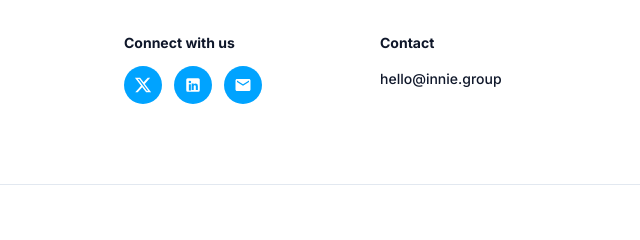
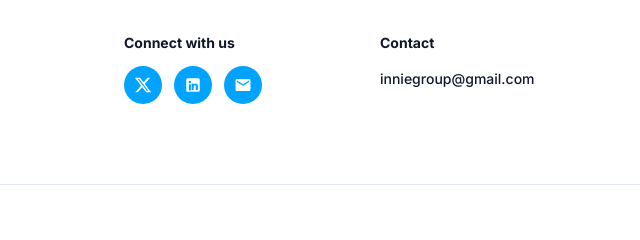
Before and after one commit to innie1/innie-website, a website: page about.html in a window 1280 px wide. Shown: the part 415-655 px from the top of the page, 0-640 px from the left. Drawn offline with Linux system fonts and the light colour scheme.

Commit message:
Update contact email to inniegroup@gmail.com with prefilled inquiry mailto template

```diff
--- a/about.html
+++ b/about.html
@@ -56,7 +56,7 @@
                 </svg>
               </a>
               <!-- Email -->
-              <a class="social-icon-btn" href="mailto:hello@innie.group" aria-label="Email">
+              <a class="social-icon-btn" href="mailto:inniegroup@gmail.com?subject=Inquiry%20for%20INNIE%20Group&body=Hi%20INNIE%20Group%20team%2C%0A%0AI%20am%20reaching%20out%20regarding%3A%0A%0A-%20Name%3A%20%0A-%20Company%2FProject%20(optional)%3A%20%0A-%20Message%3A%20%0A%0ABest%20regards%2C" aria-label="Email inniegroup@gmail.com">
                 <svg viewBox="0 0 24 24">
                   <path d="M20 4H4c-1.1 0-1.99.9-1.99 2L2 18c0 1.1.9 2 2 2h16c1.1 0 2-.9 2-2V6c0-1.1-.9-2-2-2zm0 4l-8 5-8-5V6l8 5 8-5v2z"/>
                 </svg>
@@ -66,7 +66,7 @@
 
           <div class="contact-subcol">
             <h4 class="contact-subhead">Contact</h4>
-            <a class="contact-email-link" href="mailto:hello@innie.group">hello@innie.group</a>
+            <a class="contact-email-link" href="mailto:inniegroup@gmail.com?subject=Inquiry%20for%20INNIE%20Group&body=Hi%20INNIE%20Group%20team%2C%0A%0AI%20am%20reaching%20out%20regarding%3A%0A%0A-%20Name%3A%20%0A-%20Company%2FProject%20(optional)%3A%20%0A-%20Message%3A%20%0A%0ABest%20regards%2C">inniegroup@gmail.com</a>
           </div>
 
         </div>
```
